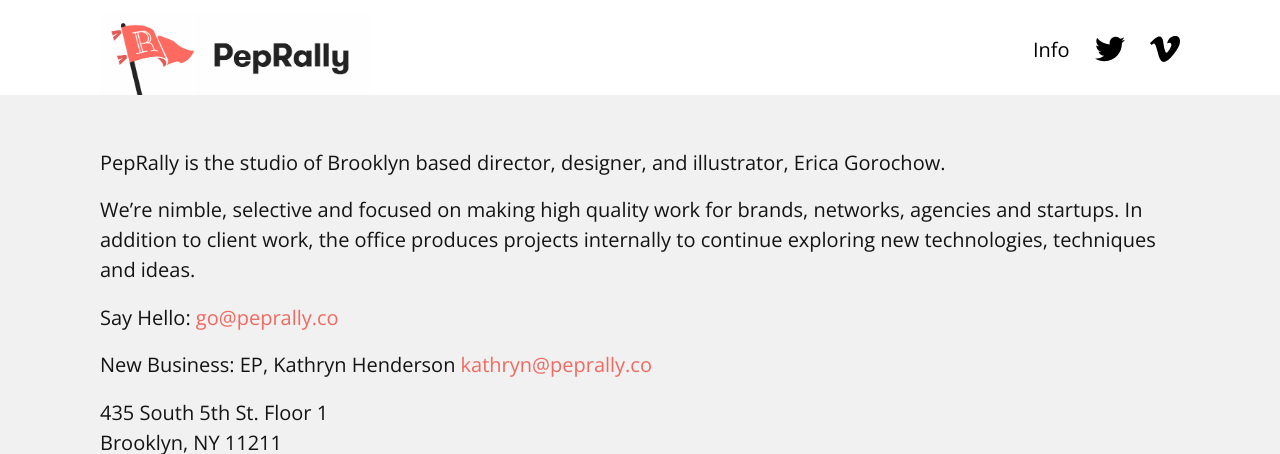
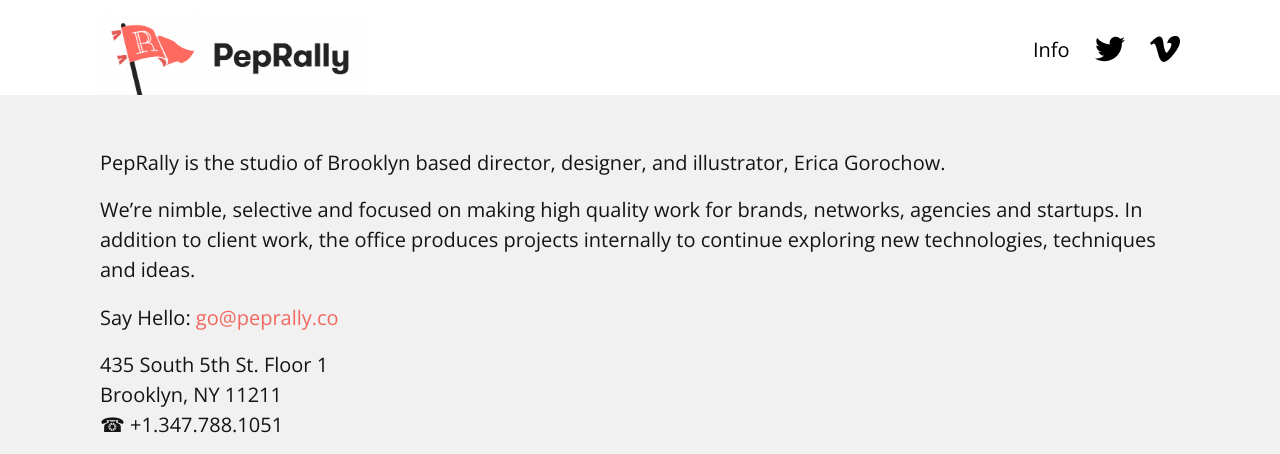
Before and after one commit to gorociao/peprally-website, a Jekyll site: the page built from info.html, in a window 1280 px wide and 900 px high, cut to the strip 0-454 px from the top of the window. Built offline with Jekyll 4.4.1, drawn with Linux system fonts in a browser that asks for light colours.

Commit message:
took off kathryn

```diff
--- a/info.html
+++ b/info.html
@@ -12,7 +12,6 @@
 
         <div>Say Hello: <a href="mailto:go@peprally.co">go@peprally.co</a></div>
 
-      	<div>New Business: EP, Kathryn Henderson <a href="mailto:go@peprally.co">kathryn@peprally.co</a></div>
 
       	<div>435 South 5th St. Floor 1<br/>
 	Brooklyn, NY 11211<br/>
```
